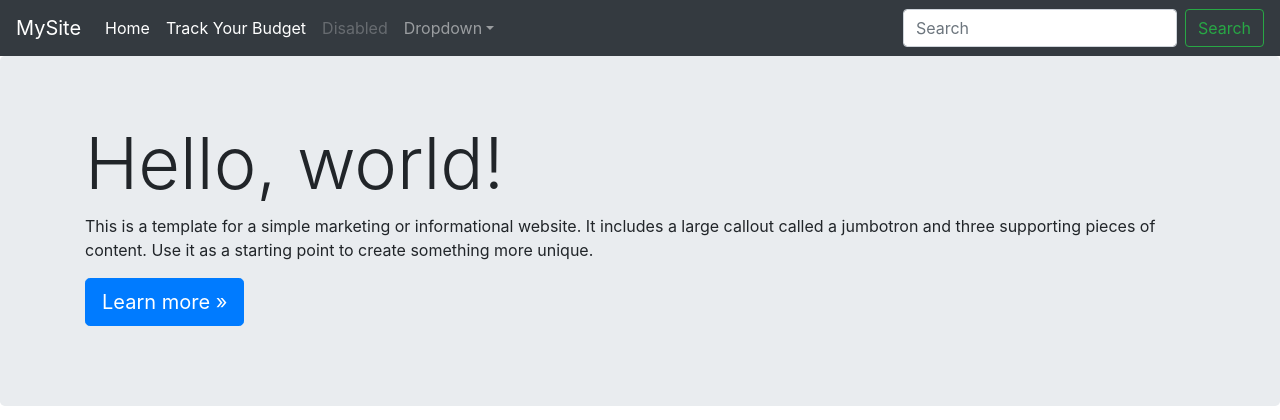
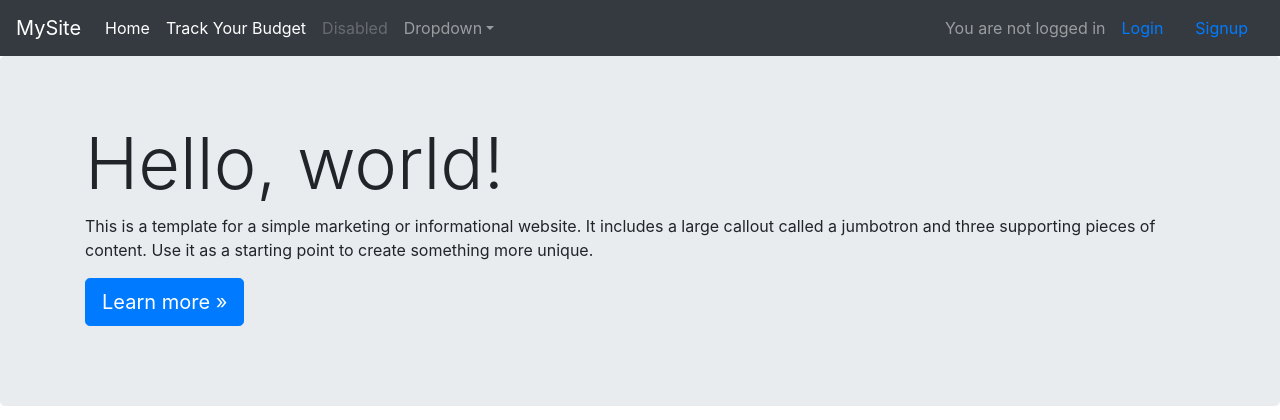
Before and after one commit to babayotta/mysite_old, a Django app: page / in a window 1280 px wide. Shown: the top 420 px of the page. Run offline with Django 3.2, Linux system fonts and the light colour scheme; some libraries are stand-ins or nearby versions.

Commit message:
Updates for templates

```diff
--- a/src/templates/base.html
+++ b/src/templates/base.html
@@ -70,25 +70,20 @@
                 </div>
             </li>
         </ul>
-        <form class="form-inline my-2 my-lg-0">
-            <input class="form-control mr-sm-2" type="text"
-                   placeholder="Search" aria-label="Search">
-            <button class="btn btn-outline-success my-2 my-sm-0" type="submit">Search</button>
-        </form>
+        <div class="form-inline">
+            {% if user.is_authenticated %}
+                <span class="navbar-text">Hi {{ user.username }}!</span>
+                <a class="nav-link" href="{% url 'logout' %}">Logout</a>
+            {% else %}
+                <span class="navbar-text">You are not logged in</span>
+                <a class="nav-link" href="{% url 'login' %}">Login</a>
+                <a class="nav-link" href="{% url 'signup' %}">Signup</a>
+            {% endif %}
+        </div>
     </div>
 </nav>
 <main role="main">
-    <!-- Main jumbotron for a primary marketing message or call to action -->
-    <div class="jumbotron">
-        <div class="container">
-            <h1 class="display-3">Hello, world!</h1>
-            <p>This is a template for a simple marketing or informational website.
-                It includes a large callout called a jumbotron and three supporting
-                pieces of content. Use it as a starting point to create something more unique.</p>
-            <p><a class="btn btn-primary btn-lg" href="#" role="button">Learn more &raquo;</a></p>
-        </div>
-    </div>
-    <div class="container">
+{#    <div class="container">#}
         {% block content %}
             <!-- Example row of columns -->
             <div class="row">
@@ -110,7 +105,7 @@
             </div>
         {% endblock %}
         <hr>
-    </div> <!-- /container -->
+{#    </div> <!-- /container -->#}
 </main>
 
 <footer class="container">
--- a/src/templates/home.html
+++ b/src/templates/home.html
@@ -3,6 +3,17 @@
 {% block title %}Home{% endblock %}
 
 {% block content %}
+    <!-- Main jumbotron for a primary marketing message or call to action -->
+    <div class="jumbotron">
+        <div class="container">
+            <h1 class="display-3">Hello, world!</h1>
+            <p>This is a template for a simple marketing or informational website.
+                It includes a large callout called a jumbotron and three supporting
+                pieces of content. Use it as a starting point to create something more unique.</p>
+            <p><a class="btn btn-primary btn-lg" href="#" role="button">Learn more &raquo;</a></p>
+        </div>
+    </div>
+    <div class="container">
         {% if user.is_authenticated %}
             Hi {{ user.username }}!
             <p><a href="{% url 'logout' %}">logout</a></p>
@@ -11,4 +22,5 @@
             <a href="{% url 'login' %}">login</a> |
             <a href="{% url 'signup' %}">signup</a>
         {% endif %}
+    </div>
 {% endblock %}
--- a/src/templates/tyb/current_month.html
+++ b/src/templates/tyb/current_month.html
@@ -3,6 +3,7 @@
 {% block title %}Current month{% endblock %}
 
 {% block content %}
+    <div class="container">
         <table>
             {% for transaction in transactions %}
                 <tr>
@@ -14,4 +15,5 @@
                 </tr>
             {% endfor %}
         </table>
+    </div>
 {% endblock %}
```
Lines whose indentation alone changed are shown as unchanged.
